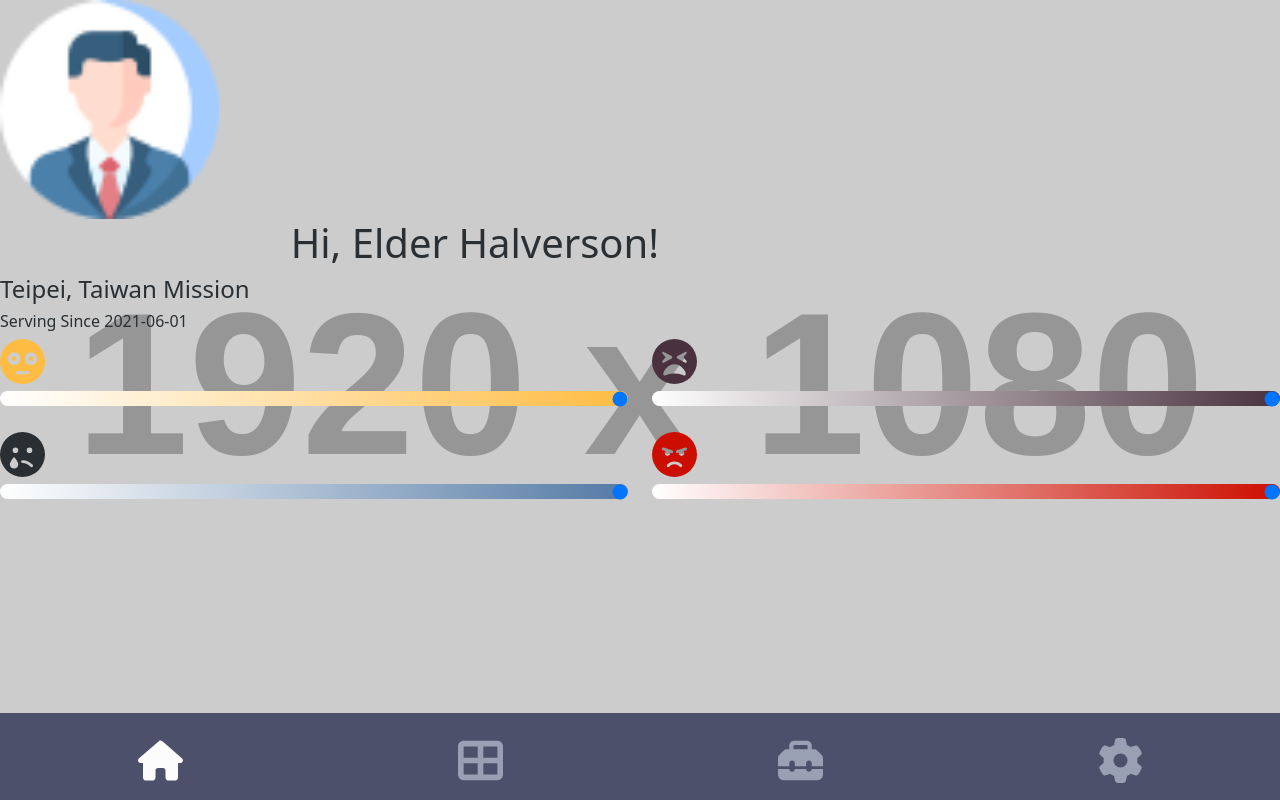
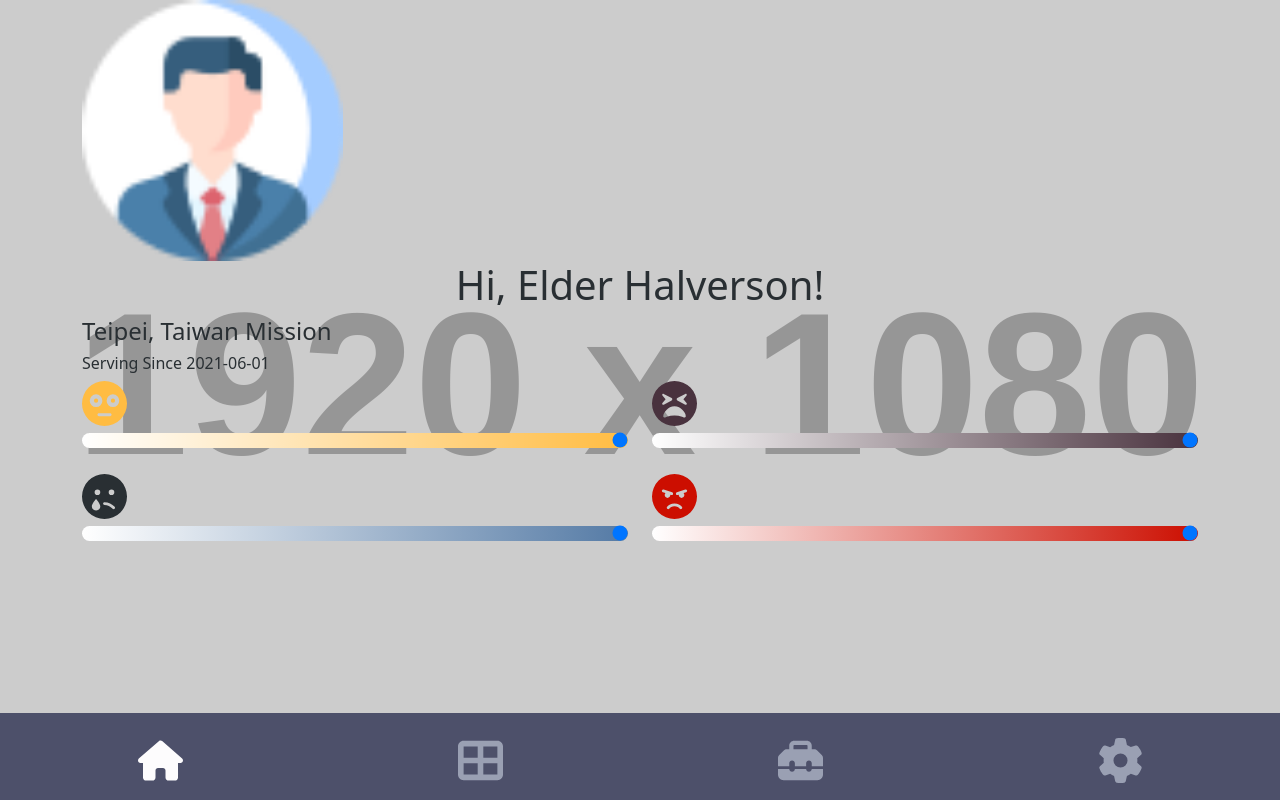
Before and after one commit to ckearl/called-to-heal, a React (Create React App) app: page / in a window 1280 px wide. Built offline with nearby package versions, Linux system fonts and the light colour scheme.

Commit message:
fix weird spacing issue

```diff
--- a/src/Grid.js
+++ b/src/Grid.js
@@ -25,11 +25,8 @@ const Grid = ({ user, setUser }) => {
   return (
     <div className="container">
       <div>Your Mood Calendar</div>
-      <div className="grid-7">
-        {user.grid.days.map((day, i) => {
-          return <Box day={day} />;
-        })}
-      </div>
+      <div className="grid-7"></div>
+      {user.grid.days["2021-06-02"].sad}
     </div>
   );
 };
--- a/src/Home.js
+++ b/src/Home.js
@@ -23,7 +23,6 @@ function IconBuilder(icon) {
   if (icon === "sadness") {
     icon = "sad-tear";
   }
-
 
   const [sliderValue, setSliderValue] = useState();
 
@@ -61,6 +60,7 @@ const Home = ({ user, setUser, currentPage, onPageChange }) => {
   return (
     <div>
       <div className="d-flex">
+        <div className="container">
           <div className="row">
             <img
               src={user.sex === "m" ? ElderProfileIcon : SisterProfileIcon}
@@ -75,6 +75,8 @@ const Home = ({ user, setUser, currentPage, onPageChange }) => {
             <h6>Serving Since {user.dateStarted}</h6>
           </div>
         </div>
+      </div>
+      <div className="container">
         <div className="row">
           {IconBuilder("flushed")}
           {IconBuilder("tired")}
@@ -82,6 +84,7 @@ const Home = ({ user, setUser, currentPage, onPageChange }) => {
           {IconBuilder("angry")}
         </div>
       </div>
+    </div>
   );
 };
 
```
Lines whose indentation alone changed are shown as unchanged.
